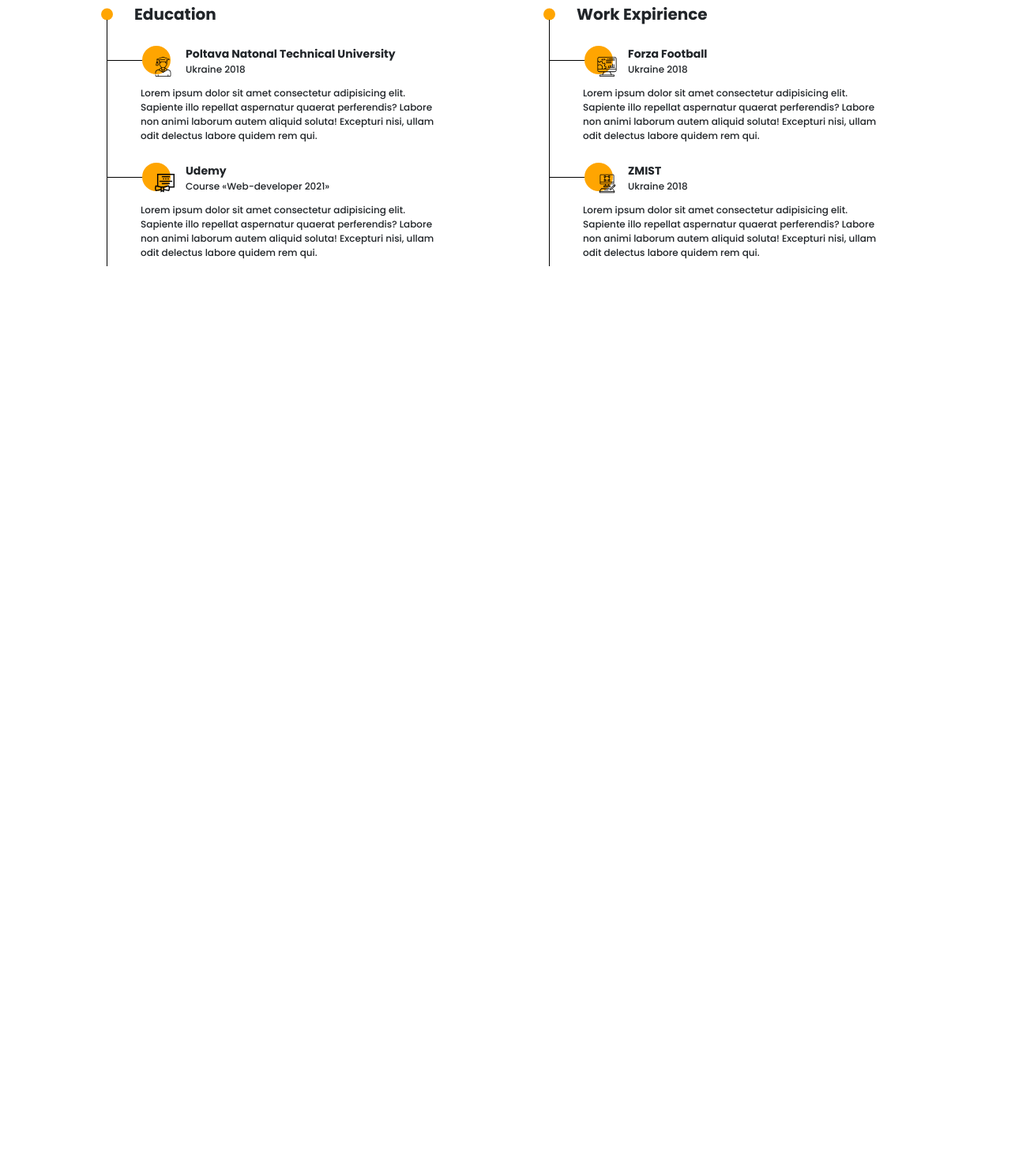
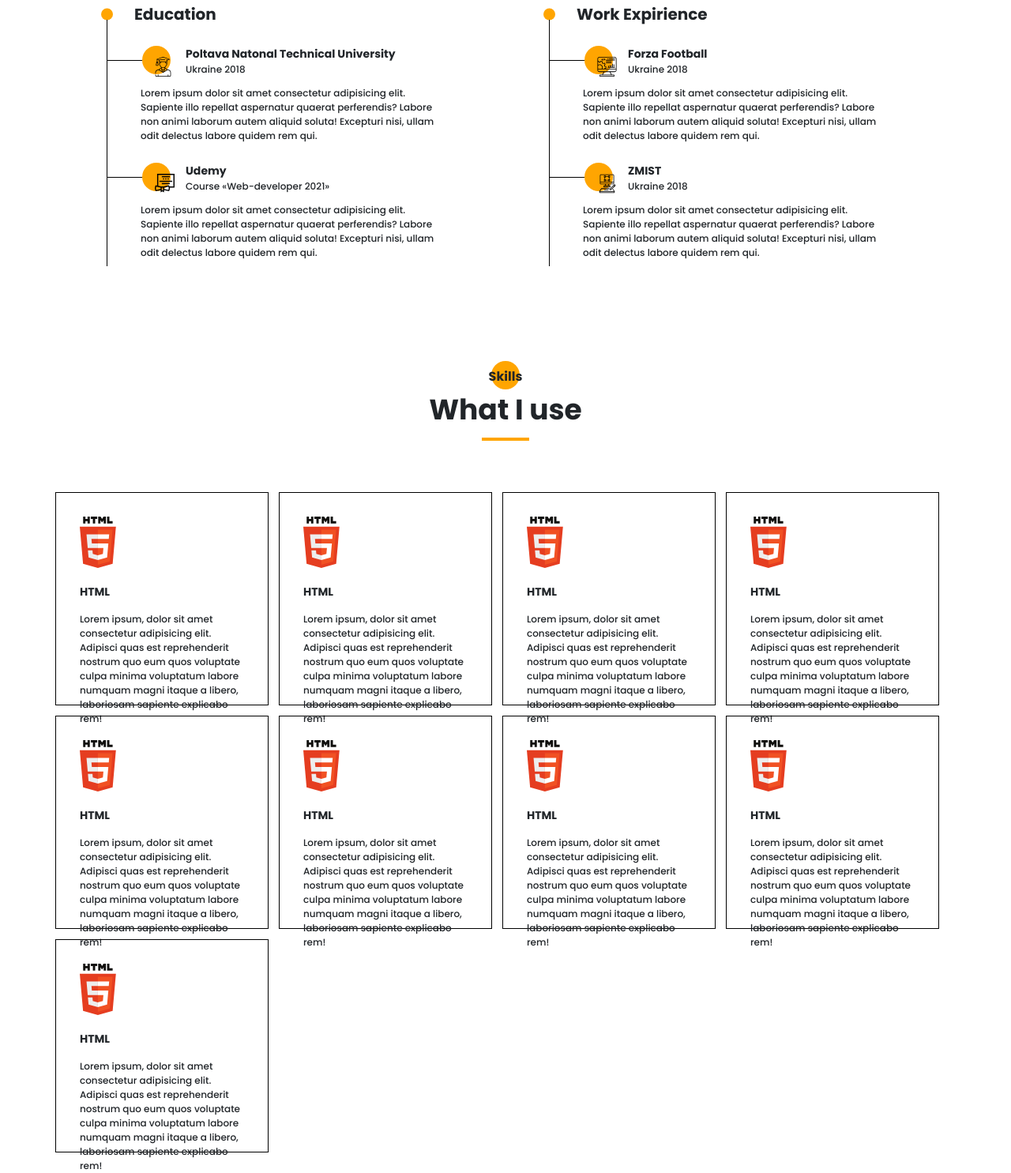
Before and after one commit to Redd9/ud-portfolio, a website built with Parcel: page src/index.html in a window 1280 px wide. Shown: the part 1755-3240 px from the top of the page at 79% size. Before the commit the page ends 2100 px from the top, so only its background shows below. Built offline with nearby package versions, Linux system fonts and the light colour scheme.

Commit message:
skills section started

```diff
--- a/src/index.html
+++ b/src/index.html
@@ -183,8 +183,8 @@
 
     <section class="resume">
         <div class="container">
-            <h2 class="title fz16 resume__title">Expirience</h2>
-            <div class="title fz36 resume__subtitle">How can I be useful</div>
+            <h2 class="title fz16 section__title">Expirience</h2>
+            <div class="title fz36 section__subtitle">How can I be useful</div>
             <div class="resume__divider"></div>
 
             <div class="resume__wrapper">
@@ -265,6 +265,70 @@
         </div>
     </section>
 
+    <section class="hardskills">
+        <div class="container">
+            <h2 class="title fz16 section__title">Skills</h2>
+            <div class="title fz36 section__subtitle">What I use</div>
+            <div class="resume__divider"></div>
+
+            <div class="hardskills__tech">
+                <div class="hardskills__tech-item">
+                    <img src="icons/skills/html5.svg" alt="html5">
+                    <h5 class="fz14">HTML</h5>
+                    <p>Lorem ipsum, dolor sit amet consectetur adipisicing elit. Adipisci quas est reprehenderit nostrum quo eum quos voluptate culpa minima voluptatum labore numquam magni itaque a libero, laboriosam sapiente explicabo rem!</p>
+                </div>
+
+                <div class="hardskills__tech-item">
+                    <img src="icons/skills/html5.svg" alt="html5">
+                    <h5 class="fz14">HTML</h5>
+                    <p>Lorem ipsum, dolor sit amet consectetur adipisicing elit. Adipisci quas est reprehenderit nostrum quo eum quos voluptate culpa minima voluptatum labore numquam magni itaque a libero, laboriosam sapiente explicabo rem!</p>
+                </div>
+
+                <div class="hardskills__tech-item">
+                    <img src="icons/skills/html5.svg" alt="html5">
+                    <h5 class="fz14">HTML</h5>
+                    <p>Lorem ipsum, dolor sit amet consectetur adipisicing elit. Adipisci quas est reprehenderit nostrum quo eum quos voluptate culpa minima voluptatum labore numquam magni itaque a libero, laboriosam sapiente explicabo rem!</p>
+                </div>
+
+                <div class="hardskills__tech-item">
+                    <img src="icons/skills/html5.svg" alt="html5">
+                    <h5 class="fz14">HTML</h5>
+                    <p>Lorem ipsum, dolor sit amet consectetur adipisicing elit. Adipisci quas est reprehenderit nostrum quo eum quos voluptate culpa minima voluptatum labore numquam magni itaque a libero, laboriosam sapiente explicabo rem!</p>
+                </div>
+
+                <div class="hardskills__tech-item">
+                    <img src="icons/skills/html5.svg" alt="html5">
+                    <h5 class="fz14">HTML</h5>
+                    <p>Lorem ipsum, dolor sit amet consectetur adipisicing elit. Adipisci quas est reprehenderit nostrum quo eum quos voluptate culpa minima voluptatum labore numquam magni itaque a libero, laboriosam sapiente explicabo rem!</p>
+                </div>
+
+                <div class="hardskills__tech-item">
+                    <img src="icons/skills/html5.svg" alt="html5">
+                    <h5 class="fz14">HTML</h5>
+                    <p>Lorem ipsum, dolor sit amet consectetur adipisicing elit. Adipisci quas est reprehenderit nostrum quo eum quos voluptate culpa minima voluptatum labore numquam magni itaque a libero, laboriosam sapiente explicabo rem!</p>
+                </div>
+
+                <div class="hardskills__tech-item">
+                    <img src="icons/skills/html5.svg" alt="html5">
+                    <h5 class="fz14">HTML</h5>
+                    <p>Lorem ipsum, dolor sit amet consectetur adipisicing elit. Adipisci quas est reprehenderit nostrum quo eum quos voluptate culpa minima voluptatum labore numquam magni itaque a libero, laboriosam sapiente explicabo rem!</p>
+                </div>
+
+                <div class="hardskills__tech-item">
+                    <img src="icons/skills/html5.svg" alt="html5">
+                    <h5 class="fz14">HTML</h5>
+                    <p>Lorem ipsum, dolor sit amet consectetur adipisicing elit. Adipisci quas est reprehenderit nostrum quo eum quos voluptate culpa minima voluptatum labore numquam magni itaque a libero, laboriosam sapiente explicabo rem!</p>
+                </div>
+
+                <div class="hardskills__tech-item">
+                    <img src="icons/skills/html5.svg" alt="html5">
+                    <h5 class="fz14">HTML</h5>
+                    <p>Lorem ipsum, dolor sit amet consectetur adipisicing elit. Adipisci quas est reprehenderit nostrum quo eum quos voluptate culpa minima voluptatum labore numquam magni itaque a libero, laboriosam sapiente explicabo rem!</p>
+                </div>
+            </div>
+        </div>
+    </section>
+
     <script src="./js/script.js"></script>
 </body>
 </html>
--- /dev/null
+++ b/src/sass/blocks/_hardskills.scss
@@ -0,0 +1,24 @@
+.hardskills {
+    padding-top: 120px;
+    &__tech {
+        display: grid;
+        grid-template-columns: repeat(4, 270px);
+        grid-template-rows: repeat(2, 270px);
+        gap: 13px;
+        padding-top: 60px;
+    }
+}
+
+.hardskills__tech-item {
+    width: 270px;
+    height: 270px;
+    border: 1px solid black;
+    padding: 30px 29px 25px 30px;
+    img {
+        padding-bottom: 20px;
+    }
+    p {
+        padding-top: 15px;
+        font-size: 12px;
+    }
+}
--- a/src/sass/blocks/_title.scss
+++ b/src/sass/blocks/_title.scss
@@ -3,6 +3,25 @@
     font-size: 36px;
     line-height: 60px;
     margin: 0;
+}
+
+.section__subtitle {
+    font-weight: 700;
+    font-size: 36px;
+    line-height: 60px;
+    margin: 0;
+    text-align: center;
+}
+
+.section__title {
+    text-align: center;
+    position: relative;
+    @include before_circle;
+    &:before {
+        top: -8px;
+        left: 50%;
+        transform: translateX(-50%);
+    }
 }
 
 .fz16 {
--- a/src/sass/style.scss
+++ b/src/sass/style.scss
@@ -22,3 +22,4 @@
 @import 'blocks/hamburger';
 @import 'blocks/about';
 @import 'blocks/resume';
+@import 'blocks/hardskills';
```
Also changed, not shown: src/css/style.min.css, 1 other file.
